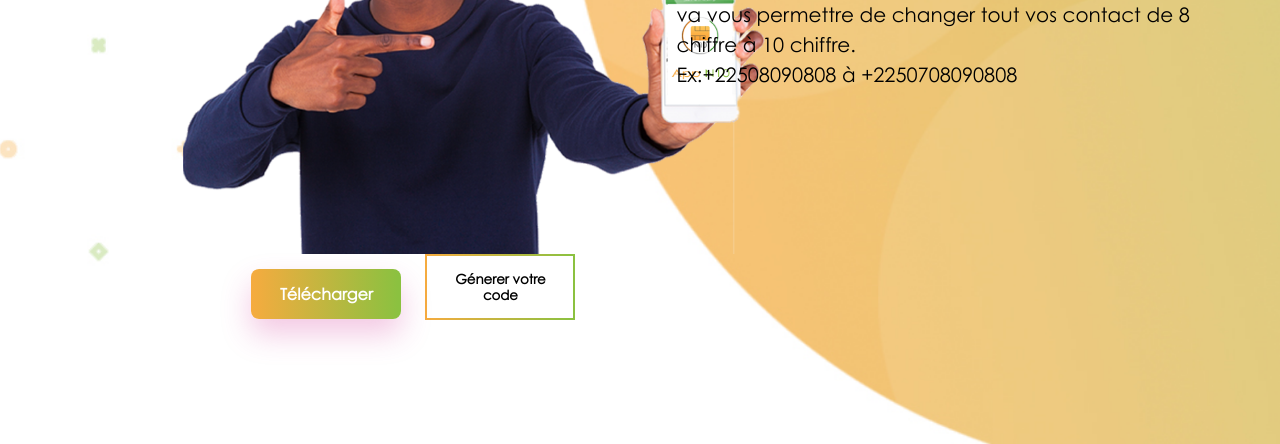
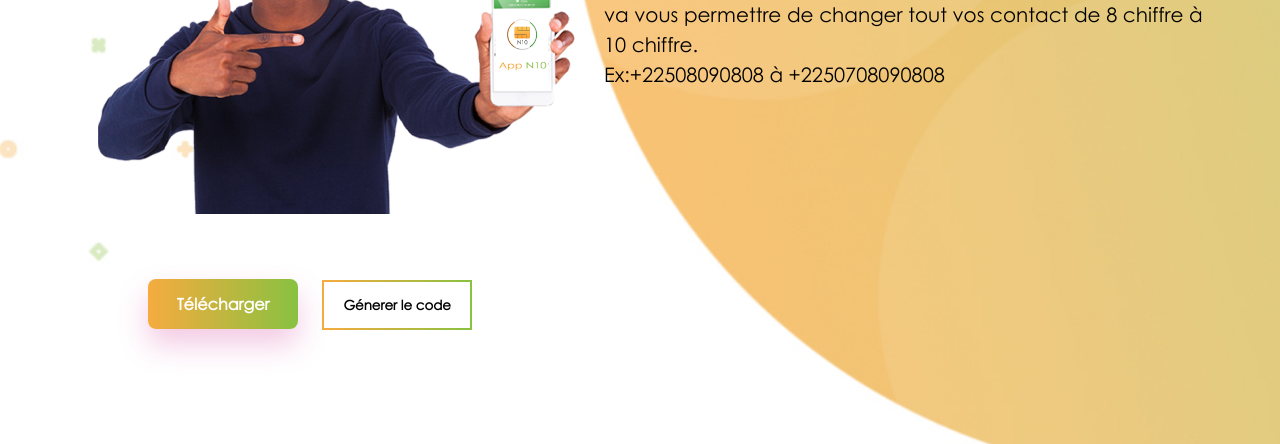
Before and after one commit to Rolls98/N10_FRONT, a plain HTML site: page index.html in a window 1280 px wide. Shown: the part 356-800 px from the top of the page. Drawn offline with Linux system fonts and the light colour scheme.

Commit message:
mise a jour

```diff
--- a/index.html
+++ b/index.html
@@ -31,7 +31,7 @@
                 </div>
                 <div class="part_btns">
                     <button class="download">Télécharger</button>
-                    <button class="info">Génerer votre code</button>
+                    <button class="info">Génerer le code</button>
                 </div>
             </div>
             <div class="part_download">
--- a/style/style.css
+++ b/style/style.css
@@ -124,10 +124,9 @@ li.acc {
 }
 
 .part_app_img {
-    width: 100%;
     height: 450px;
     text-align: center;
-    padding-left: 20%;
+    padding-left: 7%;
 }
 
 .part_btns {
@@ -148,7 +147,7 @@ li.acc {
 }
 
 button.download {
-    margin-left: 100px!important;
+    margin-left: -34px!important;
     box-shadow: 0px 15px 30px rgb(212 50 151 / 27%);
     display: inline-block;
     border: none;
@@ -230,6 +229,16 @@ input {
     line-height: 30px;
 }
 
+.part_app_img img {
+    width: 100%;
+}
+
+@media screen and (min-width:1220px){
+    .part_app_img{
+        margin-bottom: 25px;
+    }
+}
+
 @media screen and (max-width:858px) {
     .top_bar header nav ul li {
         display: block;
@@ -269,6 +278,7 @@ input {
     .part_app_img {
         padding: 0;
     }
+
     .d_res {
         color: black
     }
```
